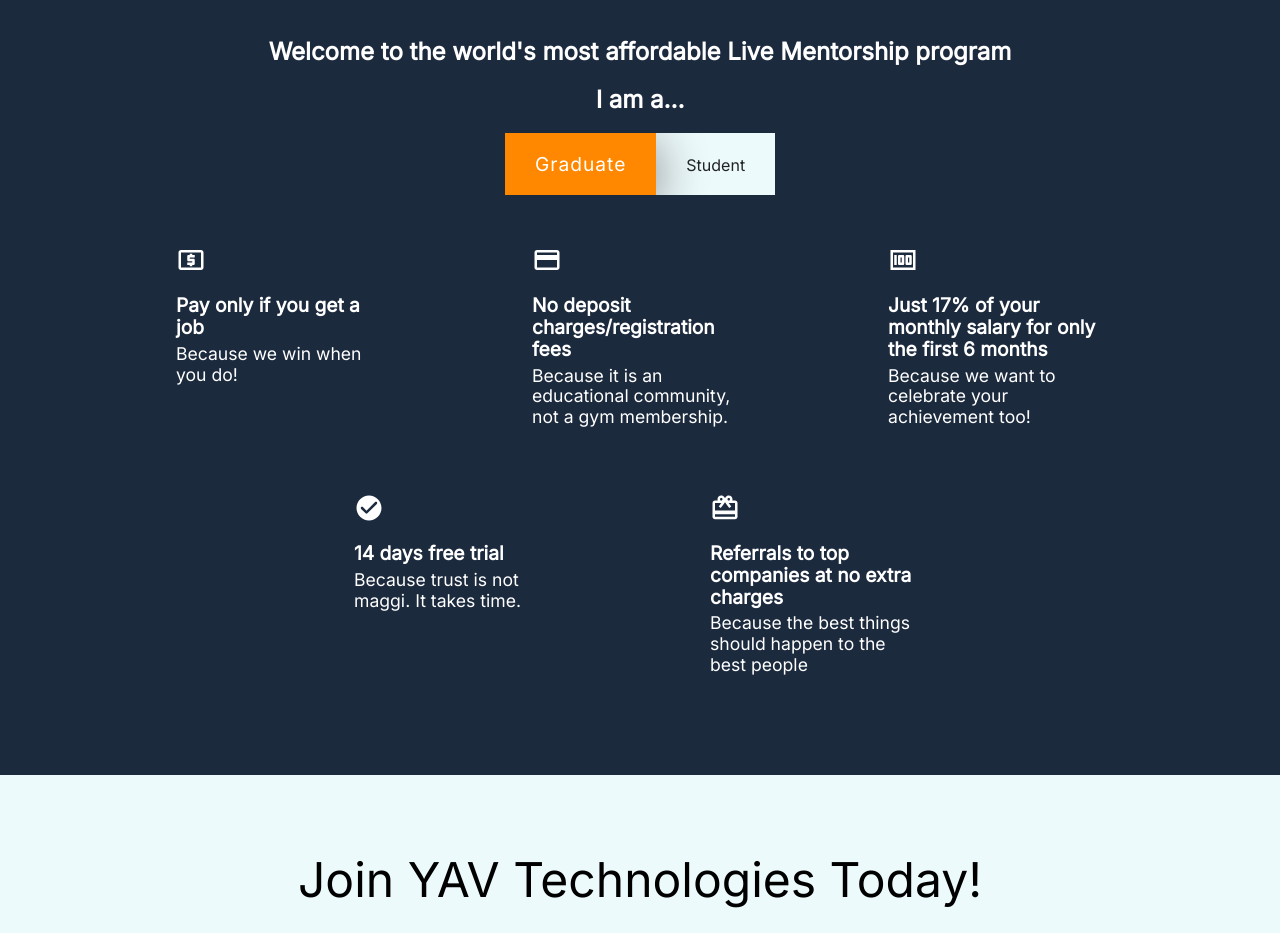
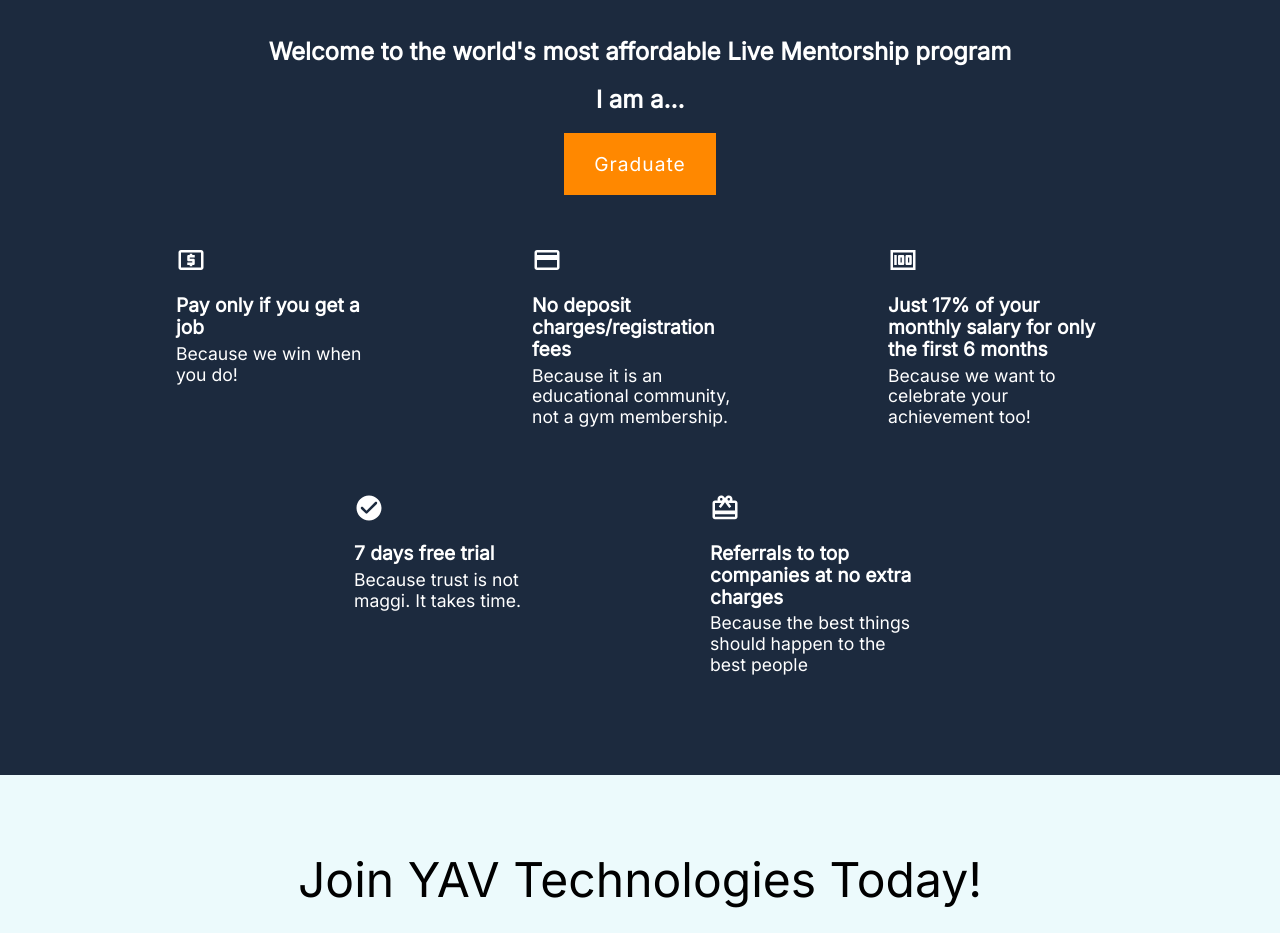
Before and after one commit to gaurangpateriya/gaurangpateriya.github.iofff, a React (Create React App) app: page / in a window 1280 px wide. Shown: the part 4300-5233 px from the top of the page. Built offline with nearby package versions, Linux system fonts and the light colour scheme.

Commit message:
added the changes for te graduate button

```diff
--- a/src/components/AboutUs/PaymentStructure.js
+++ b/src/components/AboutUs/PaymentStructure.js
@@ -1,5 +1,5 @@
 /* eslint-disable no-unused-vars */
-import React,{ useState} from 'react';
+import React, { useState } from 'react';
 import 'tachyons';
 
 
@@ -13,21 +13,21 @@
 import ScrollAnimation from 'react-animate-on-scroll';
 import './AboutUs.css';
 
-const PaymentStructure = ({college}) => {
+const PaymentStructure = ({ college }) => {
 
-	const [ costStructure, setCostStructure ] = useState('graduate');
+    const [costStructure, setCostStructure] = useState('graduate');
     return (
         <>
             <div className=''>
                 {
                     college !== 'mis' && (
-						<ScrollAnimation animateOnce  animateIn='bounceInLeft' className='what-will-it-cost-div'>
+                        <ScrollAnimation animateOnce animateIn='bounceInLeft' className='what-will-it-cost-div'>
                             <h2>SO WHAT WILL IT COST?</h2>
                             <h4>Welcome to the world's most affordable Live Mentorship program</h4>
                             <h4>I am a...</h4>
                             <div className='btns-div'>
-								<button type='button' onClick={() => setCostStructure("graduate")} className={ costStructure === 'graduate' ? 'active':"" } >Graduate</button>
-								<button type='button' onClick={() => setCostStructure("student")} className={ costStructure === 'student' ? 'active':"" }>Student</button>
+                                <button type='button' onClick={() => setCostStructure("graduate")} className={costStructure === 'graduate' ? 'active' : ""} >Graduate</button>
+                                {/* <button type='button' onClick={() => setCostStructure("student")} className={costStructure === 'student' ? 'active' : ""}>Student</button> */}
                             </div>
                             {
                                 costStructure === 'student' ? (
@@ -39,7 +39,7 @@
 
                                         </li>
                                         <li>
-                                            <CardGiftcardIcon/>
+                                            <CardGiftcardIcon />
                                             <b>No long term bonds and agreements</b>
 
                                         </li>
@@ -90,11 +90,11 @@
                                             </li>
                                             <li>
                                                 <CheckCircleRoundedIcon />
-                                            <b> 14 days free trial</b>
-                                            <p>  Because trust is not maggi. It takes time.</p>
+                                                <b> 7 days free trial</b>
+                                                <p> Because trust is not maggi. It takes time.</p>
                                             </li>
                                             <li>
-                                            <CardGiftcardIcon/>
+                                                <CardGiftcardIcon />
                                                 <b>Referrals to top companies at no extra charges</b>
                                                 <p>Because the best things should happen to the best people</p>
                                             </li>
```
Also changed, not shown: 1 other file (tests, documents, lock files or other folders). Lines whose indentation alone changed are shown as unchanged.
